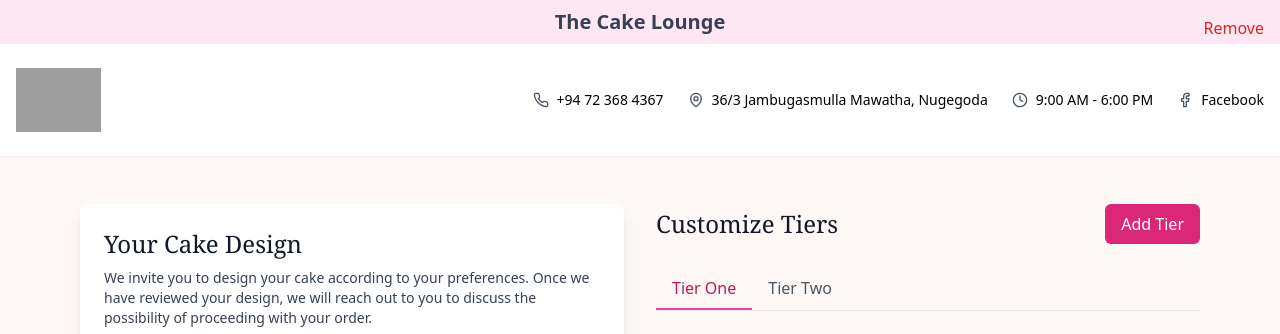
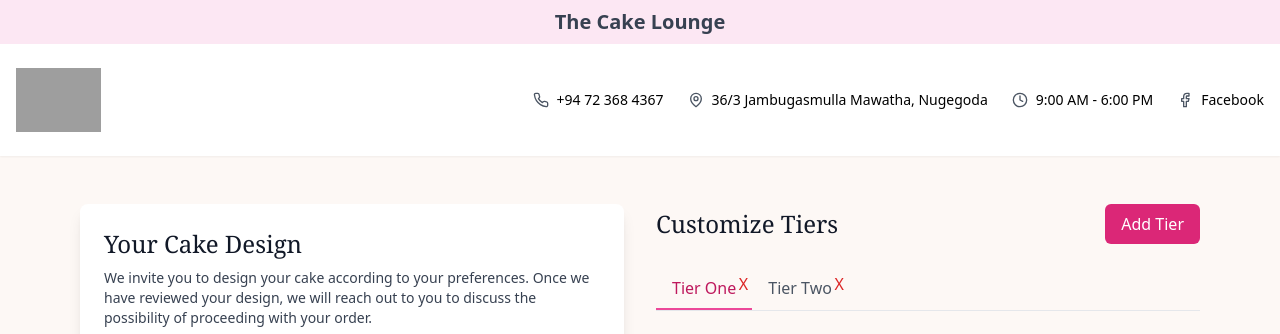
Before and after one commit to indunissanka/cakeloungeV4, a React (Vite) app: page / in a window 1280 px wide. Both pictures are taken after a click on the button "Add Tier". Shown: the top 334 px of the page. Built offline with nearby package versions, Linux system fonts and the light colour scheme; grey boxes are pictures that could not be loaded.

Commit message:
Initial commit from your app

```diff
--- a/src/components/TierControls.tsx
+++ b/src/components/TierControls.tsx
@@ -47,8 +47,8 @@ import React, { useState } from 'react';
 
           <div className="flex border-b">
             {tiers.map((_, index) => (
+              <div key={index} className="relative">
                 <button
-                key={index}
                   className={`py-2 px-4 border-b-2 ${
                     activeTab === index
                       ? 'border-pink-500 text-pink-700 font-medium'
@@ -58,6 +58,15 @@ import React, { useState } from 'react';
                 >
                   {tierName(index)}
                 </button>
+                {tiers.length > 1 && (
+                  <button
+                    onClick={() => onRemoveTier(index)}
+                    className="absolute top-1 right-1 text-red-600 hover:text-red-700"
+                  >
+                    X
+                  </button>
+                )}
+              </div>
             ))}
           </div>
 
@@ -69,14 +78,6 @@ import React, { useState } from 'react';
                   tierIndex={index}
                   onUpdate={onTierUpdate}
                 />
-                {tiers.length > 1 && (
-                  <button
-                    onClick={() => onRemoveTier(index)}
-                    className="absolute top-4 right-4 text-red-600 hover:text-red-700"
-                  >
-                    Remove
-                  </button>
-                )}
               </div>
             ))}
           </div>
```
Lines whose indentation alone changed are shown as unchanged.
